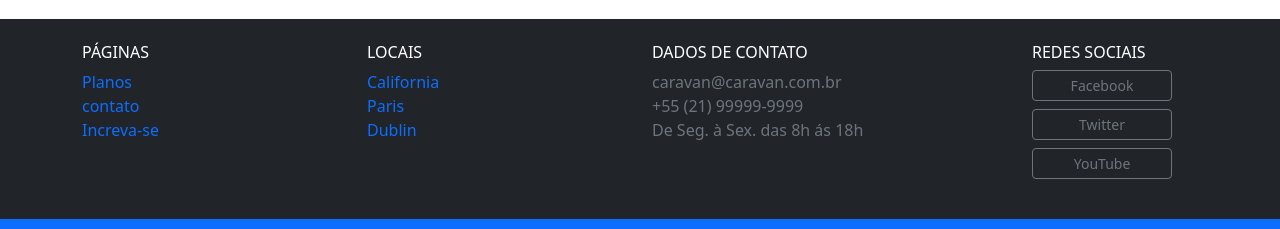
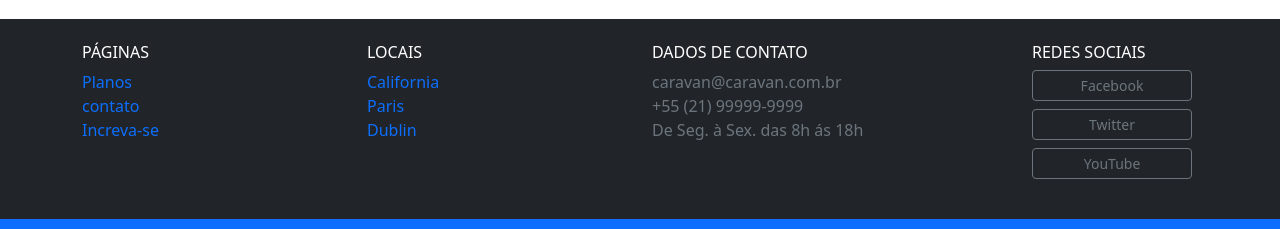
Before and after one commit to diegoespelho/caravan-origamid, a plain HTML site: page index.html in a window 1280 px wide. Shown: the part 2414-2643 px from the top of the page. Drawn offline with Linux system fonts and the light colour scheme.

Commit message:
Update style.css

```diff
--- a/css/style.css
+++ b/css/style.css
@@ -34,7 +34,7 @@ body {
 }
 
 .btn-maxwidth {
-  max-width: 140px;
+  max-width: 160px;
 }
 
 .lista-plano li + li {
```
